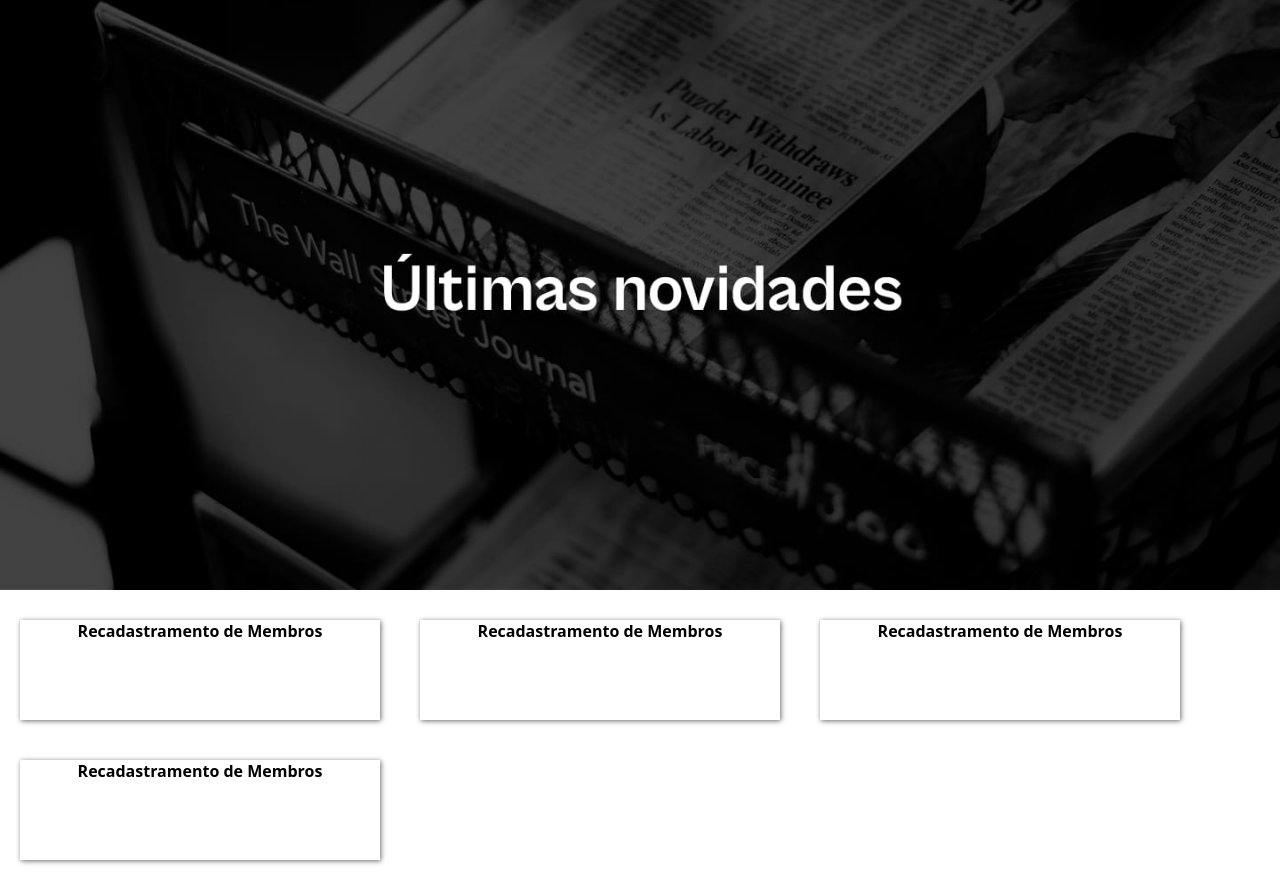
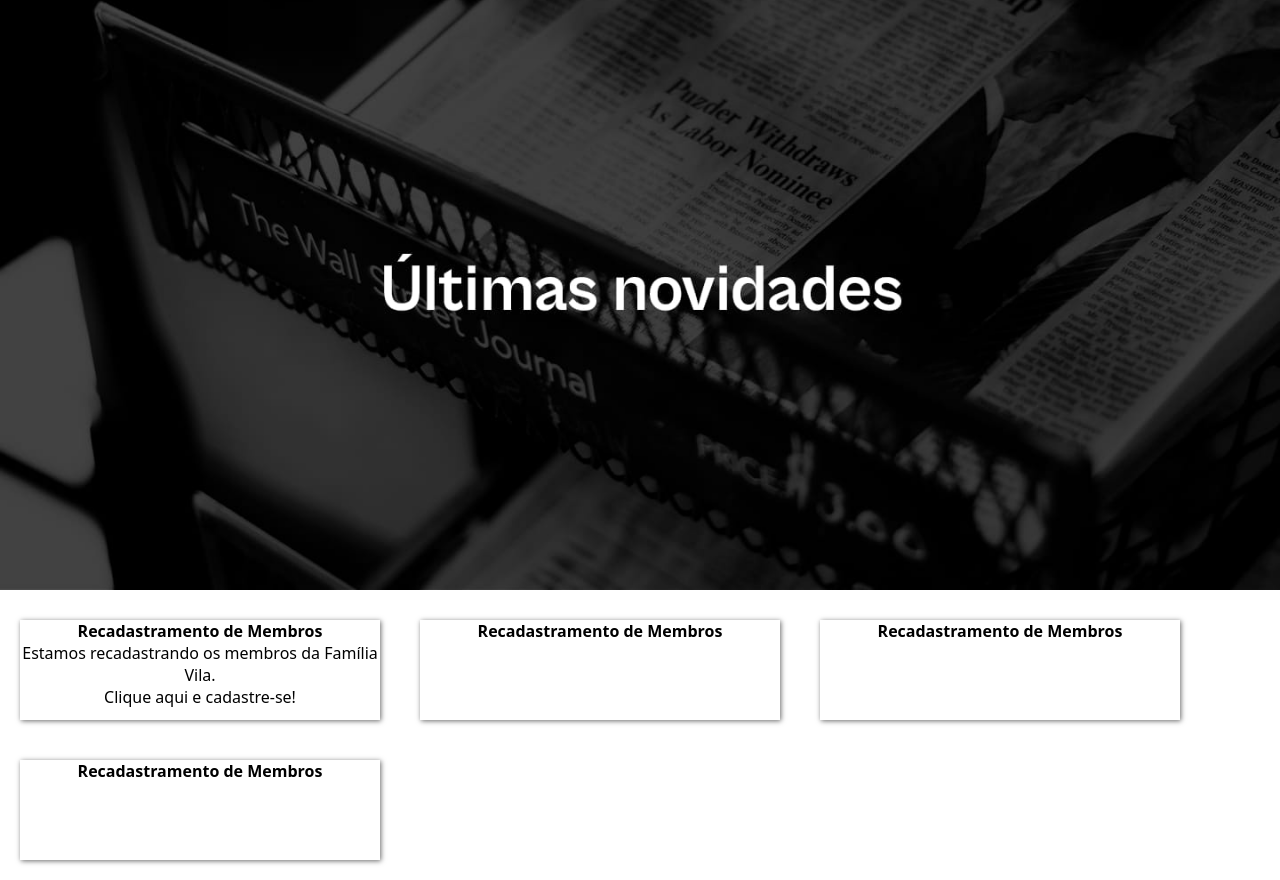
Before and after one commit to konodevtec/app_vila_teste, a plain HTML site: page ultimas-novidades.html in a window 1280 px wide. Shown: the part 133-1013 px from the top of the page. Drawn offline with nearby package versions, Linux system fonts and the light colour scheme.

Commit message:
update css ultimas novidades

```diff
--- a/estilos/ultima-mensagem.css
+++ b/estilos/ultima-mensagem.css
@@ -53,6 +53,12 @@ main .link{
     margin:20px;
     background-color: black;
     box-shadow: 2px 2px 10px rgba(0, 0, 0, 0.511);
+
+}
+
+main .link:hover{
+    box-shadow: 2px 2px 20px #526258;
+    transition: transform .3s;
 }
 
 .titulo-link{
--- a/estilos/ultimas-novidades.css
+++ b/estilos/ultimas-novidades.css
@@ -64,8 +64,15 @@ main .titulo{
     width: 360px;
     height: 100px;
     box-shadow: 1px 1px 5px rgba(0, 0, 0, 0.585);
+    text-align: center;
 }
 
-.mensagem h4{
-    text-align: center;
+.mensagem a{
+    text-decoration: none;
+    color: black;
 }
+
+.mensagem:hover{
+    box-shadow: 2px 2px 10px #526258;
+    transition: transform .3s;
+}
--- a/ultimas-novidades.html
+++ b/ultimas-novidades.html
@@ -31,6 +31,8 @@
 
             <section class="mensagem">
                 <h4>Recadastramento de Membros</h4>
+                <p>Estamos recadastrando os membros da Família Vila.</p>
+                <a href="https://docs.google.com/forms/d/e/1FAIpQLSeqUrLz0GRyNIM2vkTZaa9XVGUy9lNH02QkPDXwaXfPsys5zg/viewform" target="_blank">Clique aqui e cadastre-se!</a>
             </section>
 
             <section class="mensagem">
```
